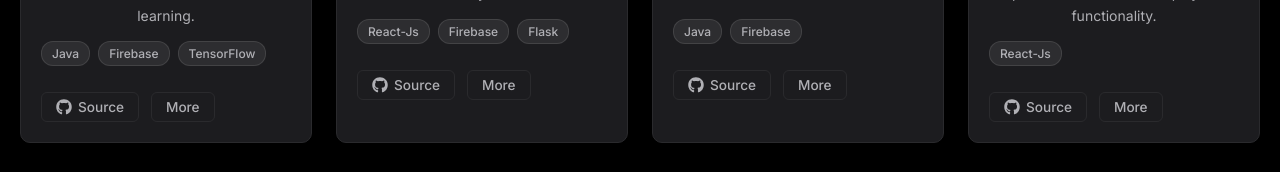
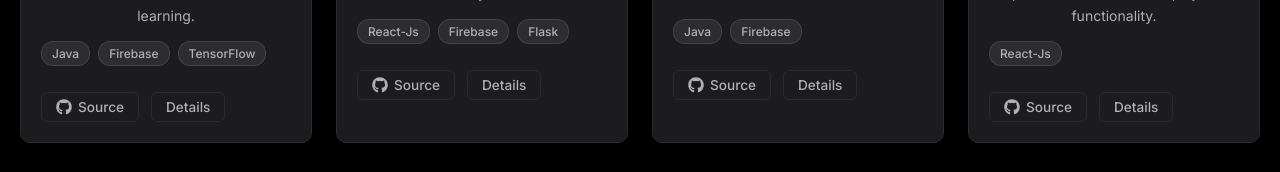
Before and after one commit to thakurabhinav22/my_resume, a React (Create React App) app: page / in a window 1280 px wide. Shown: the part 2794-2966 px from the top of the page. Built offline with nearby package versions, Linux system fonts and the light colour scheme.

Commit message:
Chnaged Dev img

```diff
--- a/src/Pages/Home/Home.jsx
+++ b/src/Pages/Home/Home.jsx
@@ -296,7 +296,7 @@ export default function Home() {
 
 
                                     <button className="details-btn" onClick={() => navigate(project.link)}>
-                                        More
+                                        Details
                                     </button>
                                 </div>
                             </div>
```
Also changed, not shown: src/Pages/Projects/securepay.js (added, +11 -0 lines), src/assets/images/dev.png, src/assets/images/sampleIcon1.svg (added).
